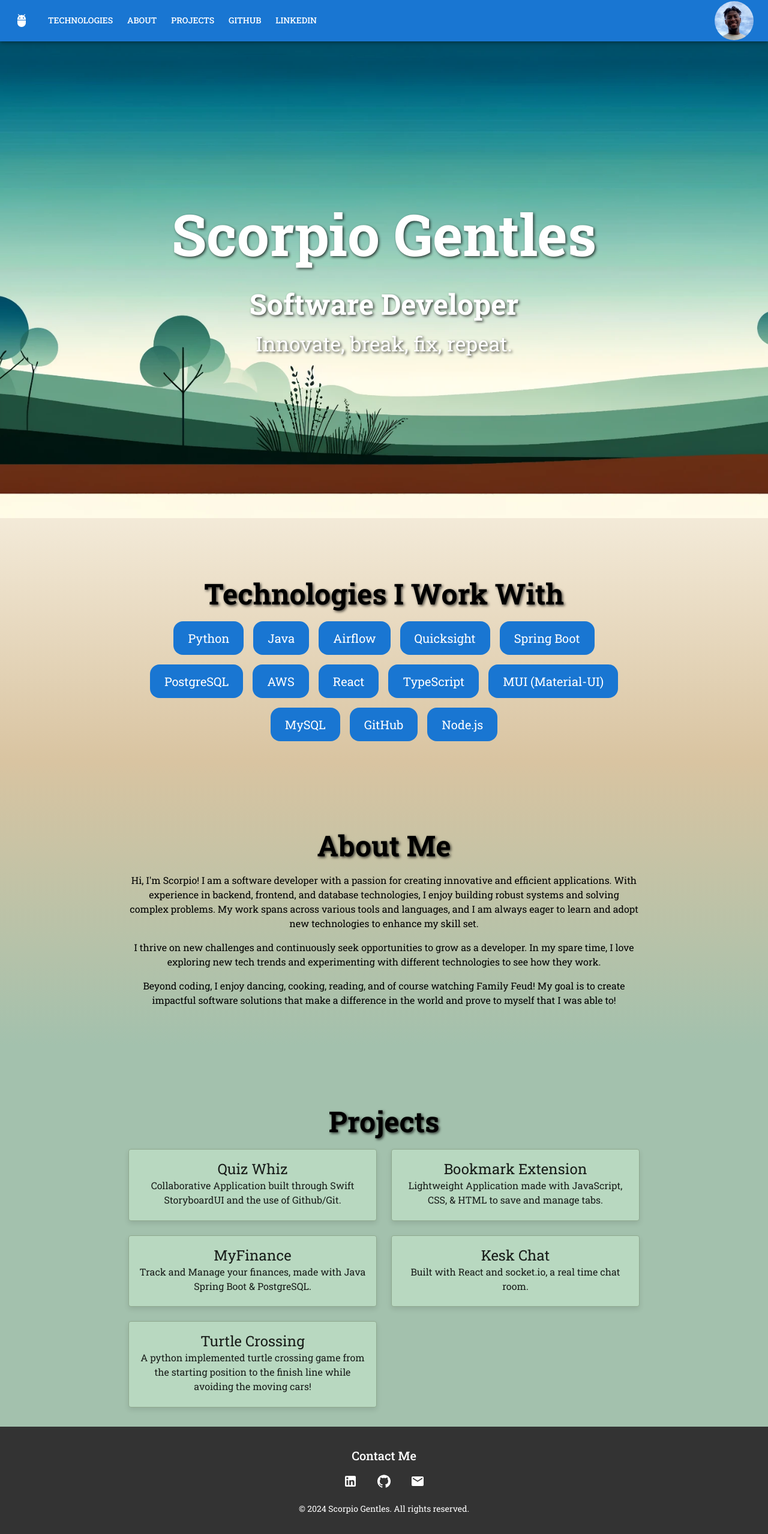
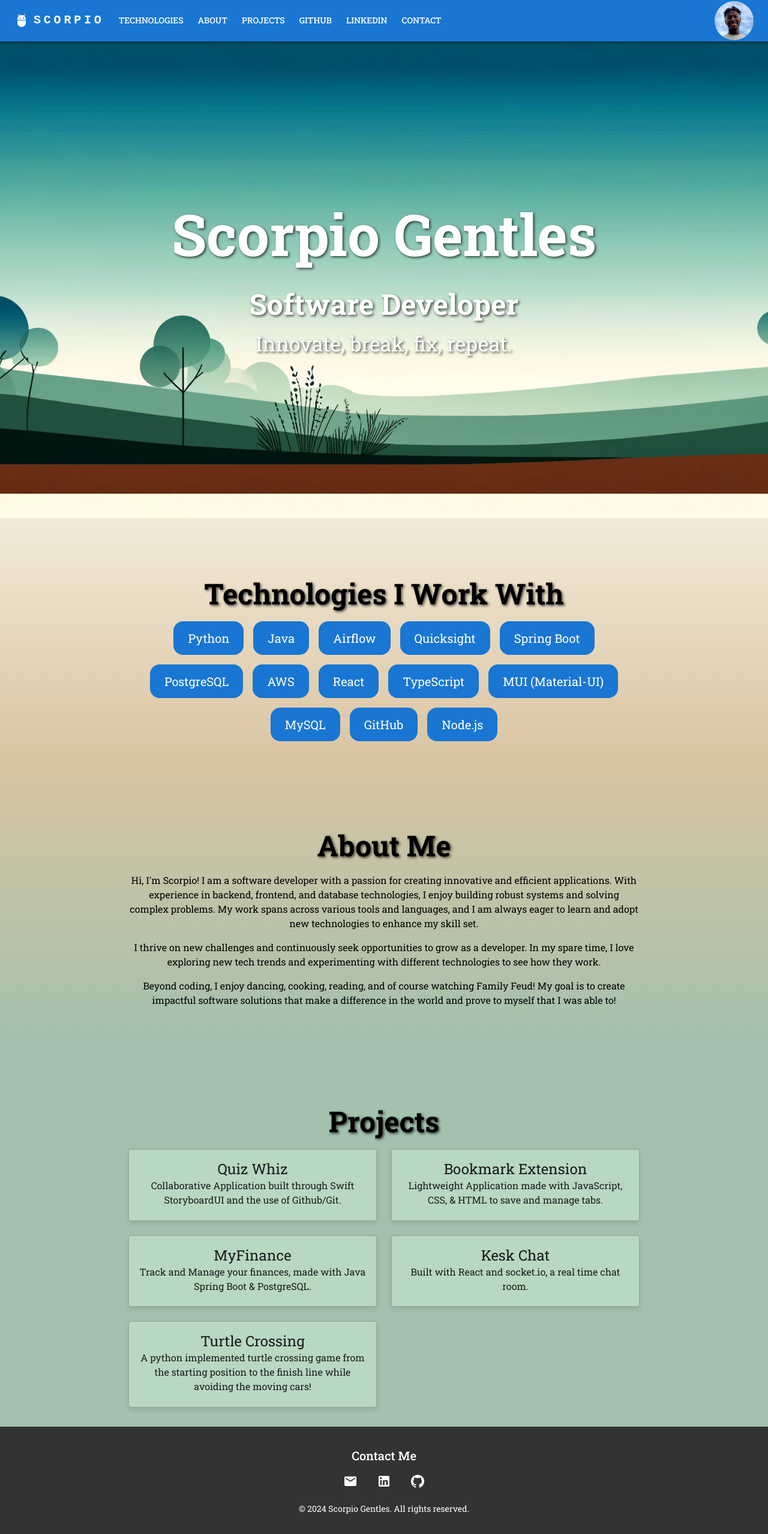
Before and after one commit to Black-Scorpio/My_Portfolio, a React (Vite) app: page / in a window 1280 px wide. Shown: the whole page at 60% size. Built offline with nearby package versions, Linux system fonts and the light colour scheme; a web font is replaced by a local one.

Commit message:
update contact transition

```diff
--- a/src/components/Footer.tsx
+++ b/src/components/Footer.tsx
@@ -10,6 +10,7 @@ import EmailIcon from '@mui/icons-material/Email';
 const Footer: React.FC = () => {
   return (
     <Box
+    id="footer"
       sx={{
         backgroundColor: '#333',
         color: '#fff',
@@ -22,6 +23,14 @@ const Footer: React.FC = () => {
           Contact Me
         </Typography>
         <Box sx={{ display: 'flex', justifyContent: 'center', gap: 2 }}>
+        <IconButton
+            component="a"
+            href="mailto:scorpiogentles@outlook.com"
+            sx={{ color: '#fff' }}
+            aria-label="Email"
+          >
+            <EmailIcon />
+          </IconButton>
           <IconButton
             component="a"
             href="https://www.linkedin.com/in/ScorpioGentles"
@@ -40,14 +49,6 @@ const Footer: React.FC = () => {
           >
             <GitHubIcon />
           </IconButton>
-          <IconButton
-            component="a"
-            href="mailto:scorpiogentles@outlook.com"
-            sx={{ color: '#fff' }}
-            aria-label="Email"
-          >
-            <EmailIcon />
-          </IconButton>
         </Box>
         <Typography variant="body2" sx={{ marginTop: 2 }}>
           © 2024 Scorpio Gentles. All rights reserved.
--- a/src/components/NavBar.tsx
+++ b/src/components/NavBar.tsx
@@ -1,3 +1,5 @@
+// src/components/NavBar.tsx
+
 import * as React from 'react';
 import AppBar from '@mui/material/AppBar';
 import Box from '@mui/material/Box';
@@ -13,8 +15,8 @@ import Tooltip from '@mui/material/Tooltip';
 import MenuItem from '@mui/material/MenuItem';
 import AdbIcon from '@mui/icons-material/Adb';
 
-const pages = ['Technologies', 'About', 'Projects', 'Github', 'LinkedIn'];
-const settings = ['Technologies', 'About', 'Projects', 'Github', 'LinkedIn'];
+const pages = ['Technologies', 'About', 'Projects', 'Github', 'LinkedIn', 'Contact'];
+const settings = ['Technologies', 'About', 'Projects', 'Github', 'LinkedIn', 'Contact'];
 
 function NavBar() {
   const [anchorElNav, setAnchorElNav] = React.useState<null | HTMLElement>(null);
@@ -23,6 +25,7 @@ function NavBar() {
   const handleOpenNavMenu = (event: React.MouseEvent<HTMLElement>) => {
     setAnchorElNav(event.currentTarget);
   };
+
   const handleOpenUserMenu = (event: React.MouseEvent<HTMLElement>) => {
     setAnchorElUser(event.currentTarget);
   };
@@ -36,8 +39,9 @@ function NavBar() {
   };
 
   const handleMenuItemClick = (link: string) => {
+    handleCloseNavMenu();
     handleCloseUserMenu();
-    if (link.startsWith('#')) {
+    if (link.startsWith('#') || link === '#contact') {
       const id = link.substring(1);
       const element = document.getElementById(id);
       if (element) {
@@ -59,7 +63,7 @@ function NavBar() {
     <AppBar position="fixed">
       <Container maxWidth="xl">
         <Toolbar disableGutters>
-          <AdbIcon onClick={handleIconClick} sx={{ display: { xs: 'none', md: 'flex' }, mr: 1, cursor:'pointer' }} />
+          <AdbIcon onClick={handleIconClick} sx={{ display: { xs: 'none', md: 'flex' }, mr: 1, cursor: 'pointer' }} />
           <Typography
             variant="h6"
             noWrap
@@ -75,7 +79,7 @@ function NavBar() {
               textDecoration: 'none',
             }}
           >
-
+            SCORPIO
           </Typography>
 
           <Box sx={{ flexGrow: 1, display: { xs: 'flex', md: 'none' } }}>
@@ -120,7 +124,7 @@ function NavBar() {
               ))}
             </Menu>
           </Box>
-          <AdbIcon sx={{ display: { xs: 'flex', md: 'none' }, mr: 1 }} />
+          <AdbIcon onClick={handleIconClick} sx={{ display: { xs: 'flex', md: 'none' }, mr: 1, cursor: 'pointer' }} />
           <Typography
             variant="h5"
             noWrap
@@ -145,9 +149,11 @@ function NavBar() {
                 key={page}
                 onClick={() => handleMenuItemClick(
                   page === 'Github' ? 'https://github.com/Black-Scorpio' :
-                  page === 'LinkedIn' ? 'https://linkedin.com/in/ScorpioGentles' : `#${page.toLowerCase()}`
+                  page === 'LinkedIn' ? 'https://linkedin.com/in/ScorpioGentles' :
+                  page === 'Contact' ? '#footer' :
+                  `#${page.toLowerCase()}`
                 )}
-                sx={{ my: 2, color: 'white', display: 'block', marginRight:1 }}
+                sx={{ my: 2, color: 'white', display: 'block', marginRight: 1 }}
               >
                 {page}
               </Button>
@@ -186,7 +192,9 @@ function NavBar() {
                   key={setting}
                   onClick={() => handleMenuItemClick(
                     setting === 'Github' ? 'https://github.com/Black-Scorpio' :
-                    setting === 'LinkedIn' ? 'https://linkedin.com/in/ScorpioGentles' : `#${setting.toLowerCase()}`
+                    setting === 'LinkedIn' ? 'https://linkedin.com/in/ScorpioGentles' :
+                    setting === 'Contact' ? '#footer' :
+                    `#${setting.toLowerCase()}`
                   )}
                 >
                   <Typography textAlign="center">{setting}</Typography>
```
